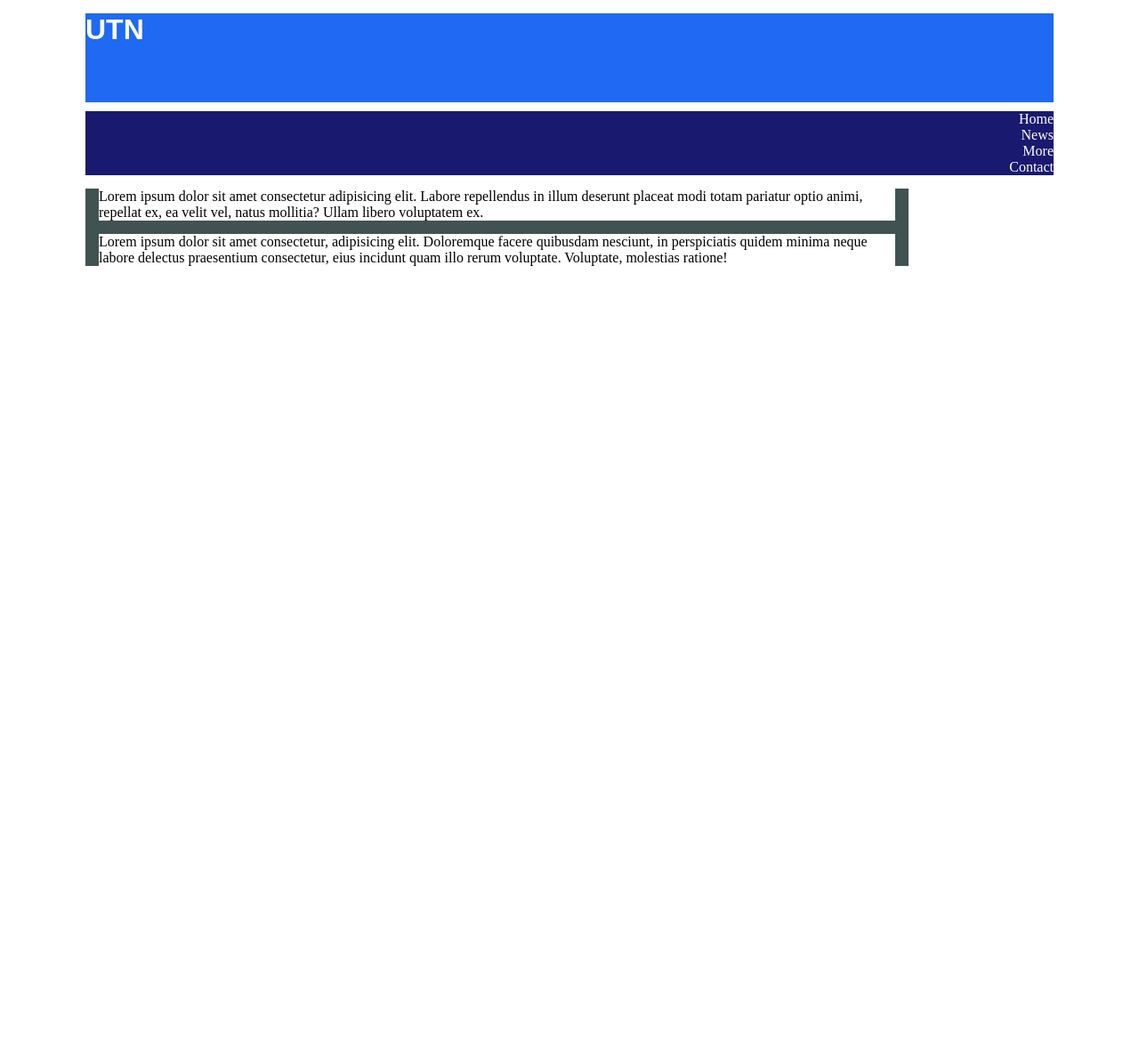
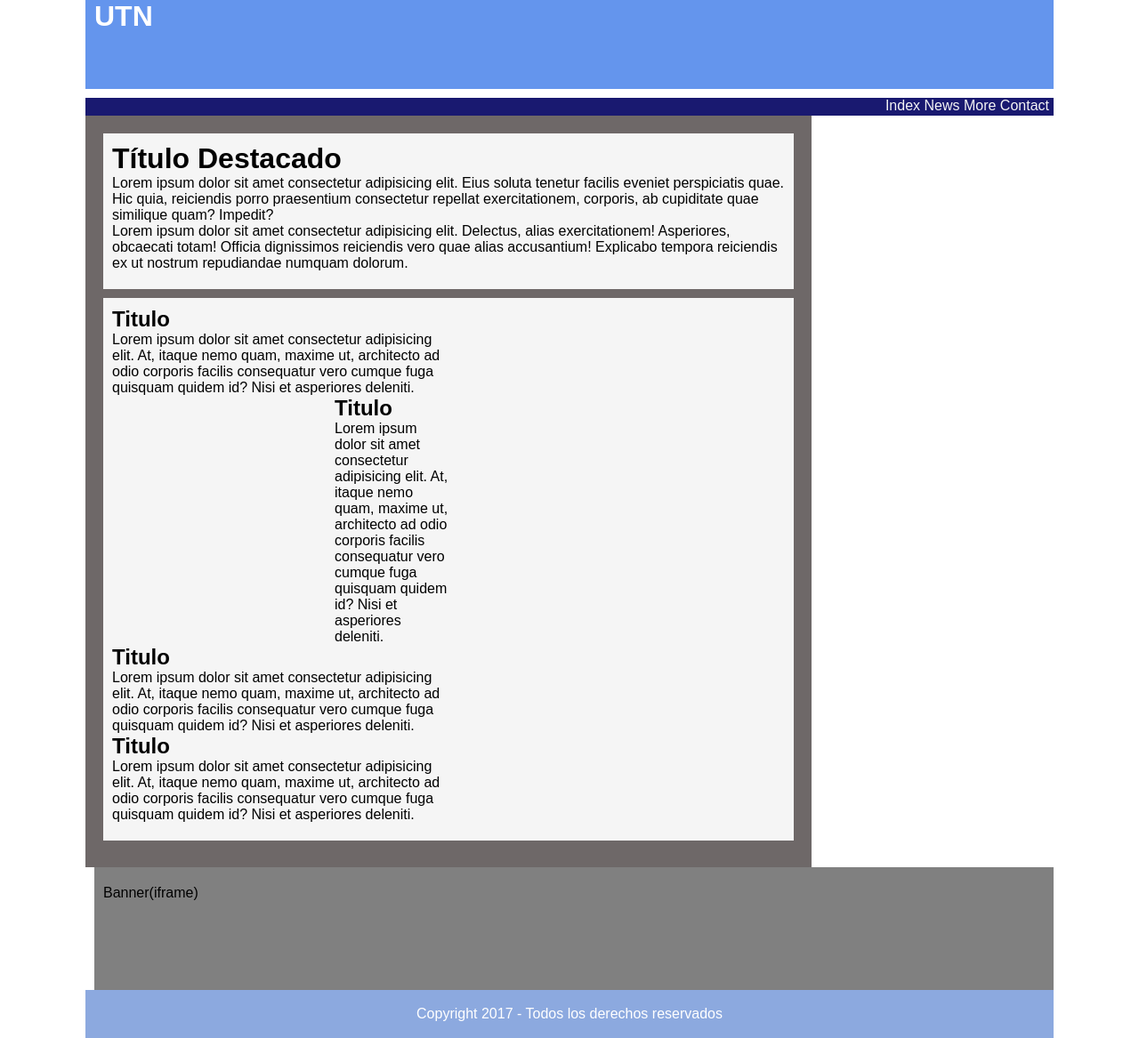
Before and after one commit to Psueiro/maquetado, a plain HTML site: page index.html in a window 1280 px wide. Shown: the whole page at 89% size. Before the commit the page ends 800 px from the top, so only its background shows below. Drawn offline with Linux system fonts and the light colour scheme.

Commit message:
feat: first commit

```diff
--- a/index.html
+++ b/index.html
@@ -8,58 +8,88 @@
     <link rel="stylesheet" href="style.css">
 </head>
 
+<body class = "body">
 
-<body id="container">
     <header class = "header">
-        <div class ="logo">
-            <a href="index.html">
         <h1>
-                    utn
+            <a href="Index.html">UTN</a>
         </h1>
-            </a>
-    </div>
     </header>
 
     <nav class = "navbar">
         <ul>
-            <li>
-                <a href="index.html">Home</a>
-            </li>
-            <li>
-                <a href="news.html">News</a>
-            </li>
-            <li>
-                <a href="more.html">More</a>
-            </li>
-            <li>
-                <a href="contact.html">Contact</a>
-            </li>
+            <li><a href="index.html">Index</a></li>
+
+            <li><a href="news.html">
+                News
+            </a></li>
+
+            <li><a href="more.html">
+                More
+            </a></li>
+
+            <li><a href="contact.html">
+                Contact
+            </a></li>
         </ul>
     </nav>
 
-    <main class = "main">
+    <main>
+        <div class="background">
 
-        <div id ="big">
+            <div class ="foreground">
+                <h1>Título Destacado</h1>
                 <p>
-                Lorem ipsum dolor sit amet consectetur adipisicing elit. Labore repellendus in illum deserunt placeat modi totam pariatur optio animi, repellat ex, ea velit vel, natus mollitia? Ullam libero voluptatem ex.
+                    Lorem ipsum dolor sit amet consectetur adipisicing elit. Eius soluta tenetur facilis eveniet perspiciatis quae. Hic quia, reiciendis porro praesentium consectetur repellat exercitationem, corporis, ab cupiditate quae similique quam? Impedit? <br>
+                    Lorem ipsum dolor sit amet consectetur adipisicing elit. Delectus, alias exercitationem! Asperiores, obcaecati totam! Officia dignissimos reiciendis vero quae alias accusantium! Explicabo tempora reiciendis ex ut nostrum repudiandae numquam dolorum.
                 </p>
             </div>
 
-        <div id = "big">
+            <div class ="foreground">
+
+    <div class="foregroundtext">
+    <div class ="firstnew">
+        <h2>Titulo</h2>
         <p>
-                Lorem ipsum dolor sit amet consectetur, adipisicing elit. Doloremque facere quibusdam nesciunt, in perspiciatis quidem minima neque labore delectus praesentium consectetur, eius incidunt quam illo rerum voluptate. Voluptate, molestias ratione!
+            Lorem ipsum dolor sit amet consectetur adipisicing elit. At, itaque nemo quam, maxime ut, architecto ad odio corporis facilis consequatur vero cumque fuga quisquam quidem id? Nisi et asperiores deleniti.
         </p>
     </div>
 
+    <div class ="secondnew">
+        <h2>Titulo</h2>
+        <p>
+            Lorem ipsum dolor sit amet consectetur adipisicing elit. At, itaque nemo quam, maxime ut, architecto ad odio corporis facilis consequatur vero cumque fuga quisquam quidem id? Nisi et asperiores deleniti.
+        </p>
+    </div>
+
+    <div class ="thirdnew">
+        <h2>Titulo</h2>
+        <p>
+            Lorem ipsum dolor sit amet consectetur adipisicing elit. At, itaque nemo quam, maxime ut, architecto ad odio corporis facilis consequatur vero cumque fuga quisquam quidem id? Nisi et asperiores deleniti.
+                    </p>
+                </div>
+
+                <div class ="fourthnew">
+                    <h2>Titulo</h2>
+                    <p>
+                        Lorem ipsum dolor sit amet consectetur adipisicing elit. At, itaque nemo quam, maxime ut, architecto ad odio corporis facilis consequatur vero cumque fuga quisquam quidem id? Nisi et asperiores deleniti.
+                    </p>
+                </div>
+            </div>
+        </div>
+    </div>
     </main>
 
-    <footer>
+    <div class="banner">
+        Banner(iframe)
+    </div>
 
+    <footer class ="footer">
+        <p>Copyright 2017 - Todos los derechos reservados</p>
     </footer>
-
-
 
 </body>
 
 
+
 </html>
--- a/style.css
+++ b/style.css
@@ -1,57 +1,93 @@
 *{
-    margin: 0;
-    padding: 0;
+    margin:0;
+    padding:0;
+    font-family: sans-serif;
+
 }
 
-#container{
-    width: 85%;
+.body{
+    width:85%;
     margin-left: auto;
-    margin-right: auto;
+    margin-right:auto;
 }
 
 .header{
-    background-color: rgb(31, 105, 243);
-    font-family: sans-serif;
-    color: white;
+    background-color: cornflowerblue;
+    padding-left: 10px;
     height: 100px;
-    margin-top: 15px;
 }
 
-.logo{
-    text-transform: uppercase;
-}
-.logo a{
+.header a{
+    color:white;
     text-decoration: none;
-    color: white;
 }
 
 .navbar{
+    background-color: midnightblue;
     margin-top: 10px;
-    background-color:midnightblue;
+    height: 20px;
+}
+
+.navbar li{
+    display: inline;
 }
 
 .navbar ul{
-    list-style-type: none;
+    list-style-type:none;
     text-align: right;
-}
-.navbar ul li a{
-    text-decoration: none;
-    color: white;
-}
-.navbar ul li a:hover{
-    background:red;
-    color:black;
+    margin-right: 5px;
 }
 
-.main{
-    background-color: rgb(65, 82, 82);
-    width: 85%;
+.navbar a{
+    color:whitesmoke;
+    text-decoration: none;
 }
 
-#big{
-    margin-top: 15px;
-    margin-left: 15px;
-    margin-right: 15px;
-    margin-bottom: 15px;
-    background-color: white;
+.background
+{
+    width: 75%;
+    background-color:rgba(58, 50, 50, 0.733);
+    padding-top: 20px;
+    padding-bottom: 20px;
 }
+
+.foreground
+{
+    margin-right: 20px;
+    margin-left: 20px;
+    margin-bottom:10px;
+    background-color: whitesmoke;
+    padding-top:10px;
+    padding-left:10px;
+    padding-right: 10px;
+    padding-bottom:20px;
+}
+
+.foregroundtext
+{
+    width: 50%;
+}
+
+.secondnew
+{
+   margin-left: 250px
+}
+
+.banner
+{
+    background-color: gray;
+    padding-top: 20px;
+    padding-left:10px;
+    padding-right:10px;
+    padding-bottom: 100px;
+    margin-left:10px;
+}
+
+.footer
+{
+    background-color:rgb(140, 169, 223);
+    color:white;
+    text-align: center;
+    padding-top: 18px;
+    padding-bottom: 18px;
+}
```
Lines whose indentation alone changed are shown as unchanged.
